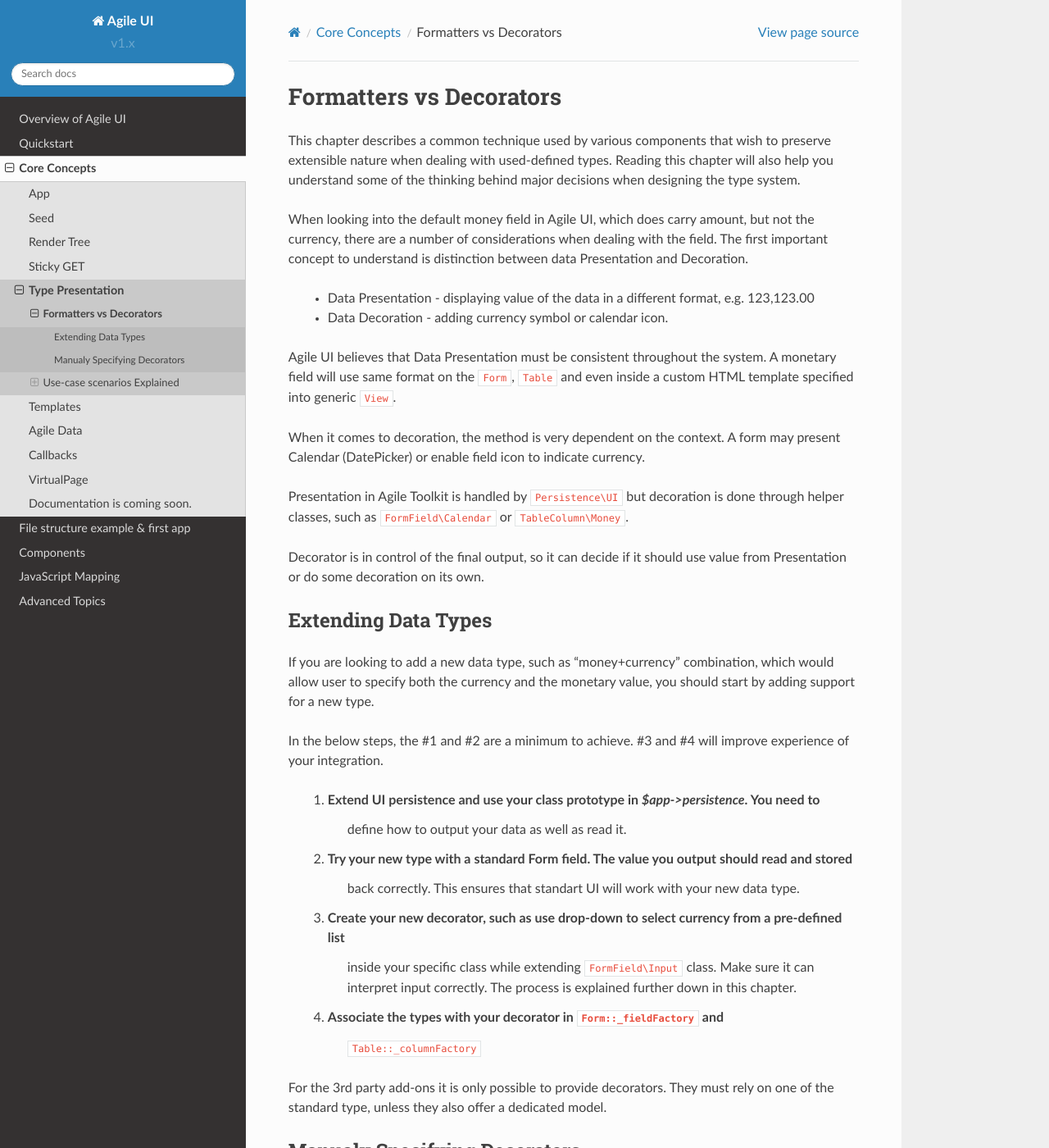
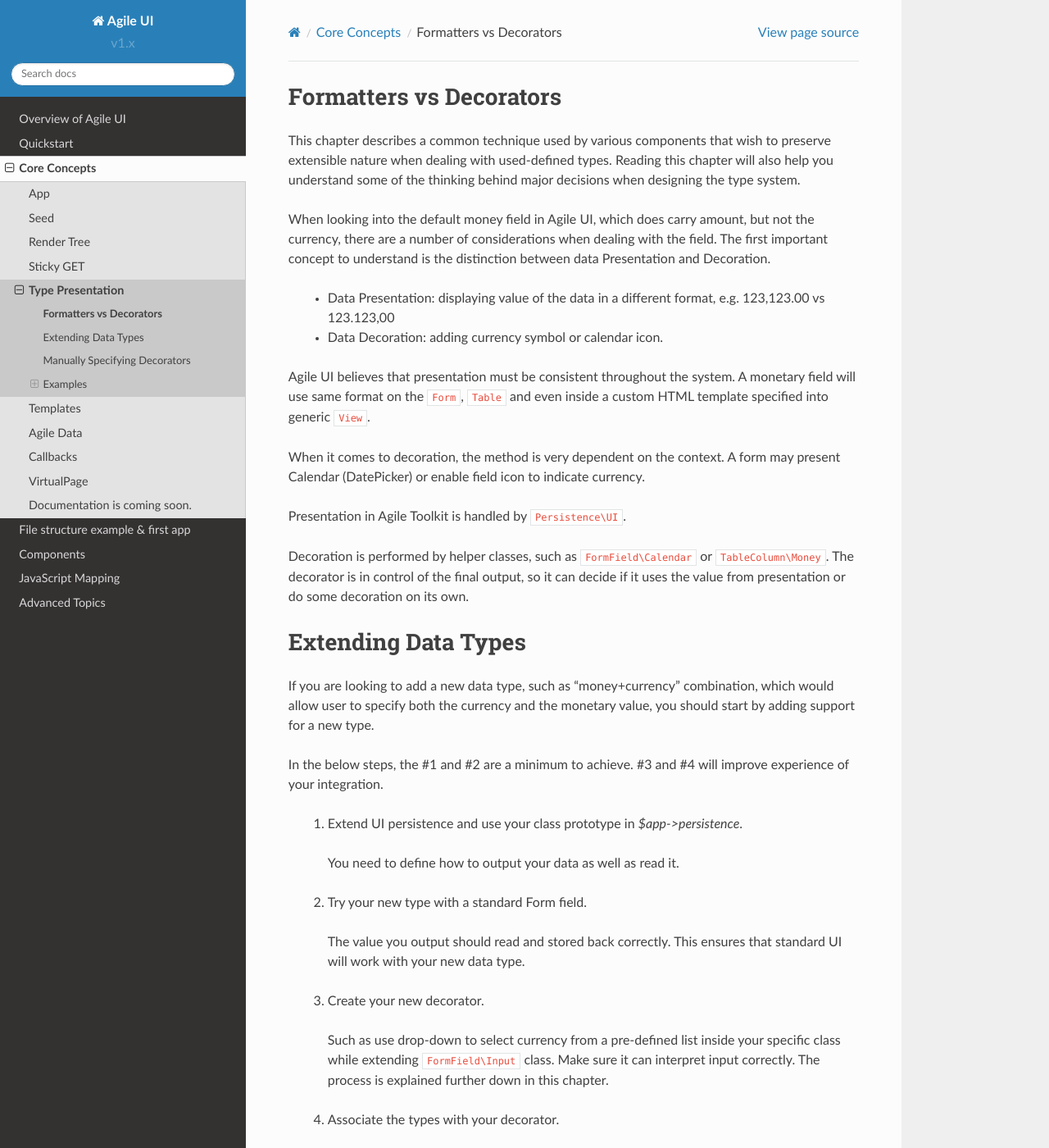
Before and after one commit to atk4/ui, a Sphinx documentation site: the page built from docs/type-presentation.rst, in a window 1280 px wide and 1400 px high. Shown: the whole window at 82% size. Built offline with Sphinx 7.4.7 and the Read the Docs theme 2.0.0, drawn with Linux system fonts in a browser that asks for light colours; pages that are not in the unit, such as notebooks, are missing from menus; cross-references to code outside the pages are shown as plain code; some of the changed text lies outside the part shown.

Commit message:
Formatters vs Decorators: Cleanup and precisions

```diff
--- a/docs/type-presentation.rst
+++ b/docs/type-presentation.rst
@@ -10,26 +10,27 @@
 
 When looking into the default money field in Agile UI, which does carry amount, but not
 the currency, there are a number of considerations when dealing with the field. The first
-important concept to understand is distinction between data Presentation and Decoration.
+important concept to understand is the distinction between data Presentation and Decoration.
 
- - Data Presentation - displaying value of the data in a different format, e.g. 123,123.00
- - Data Decoration - adding currency symbol or calendar icon.
+ - Data Presentation: displaying value of the data in a different format, e.g. 123,123.00 vs 123.123,00
+ - Data Decoration: adding currency symbol or calendar icon.
 
-Agile UI believes that Data Presentation must be consistent throughout the system. A monetary
+Agile UI believes that presentation must be consistent throughout the system. A monetary
 field will use same format on the :php:class:`Form`, :php:class:`Table` and even inside a
 custom HTML template specified into generic :php:class:`View`.
 
 When it comes to decoration, the method is very dependent on the context. A form may present
 Calendar (DatePicker) or enable field icon to indicate currency.
 
-Presentation in Agile Toolkit is handled by :php:class:`Persistence\\UI` but decoration is
-done through helper classes, such as :php:class:`FormField\\Calendar` or :php:class:`TableColumn\\Money`.
+Presentation in Agile Toolkit is handled by :php:class:`Persistence\\UI`.
 
-Decorator is in control of the final output, so it can decide if it should use value from
-Presentation or do some decoration on its own.
+Decoration is performed by helper classes, such as :php:class:`FormField\\Calendar` or
+:php:class:`TableColumn\\Money`. The decorator is in control of the final output, so it can decide if
+it uses the value from presentation or do some decoration on its own.
 
 Extending Data Types
---------------------
+====================
+
 If you are looking to add a new data type, such as "money+currency" combination, which would
 allow user to specify both the currency and the monetary value, you should start by adding
 support for a new type.
@@ -37,29 +38,33 @@
 In the below steps, the #1 and #2 are a minimum to achieve. #3 and #4 will improve experience
 of your integration.
 
+ 1. Extend UI persistence and use your class prototype in `$app->persistence`.
 
- 1. Extend UI persistence and use your class prototype in `$app->persistence`. You need to
-     define how to output your data as well as read it.
+  You need to define how to output your data as well as read it.
 
- 2. Try your new type with a standard Form field. The value you output should read and stored
-     back correctly. This ensures that standart UI will work with your new data type.
+ 2. Try your new type with a standard Form field.
 
- 3. Create your new decorator, such as use drop-down to select currency from a pre-defined list
-     inside your specific class while extending :php:class:`FormField\\Input` class. Make sure
-     it can interpret input correctly. The process is explained further down in this chapter.
+  The value you output should read and stored back correctly.
+  This ensures that standard UI will work with your new data type.
 
- 4. Associate the types with your decorator in :php:meth:`Form::_fieldFactory` and
-     :php:meth:`Table::_columnFactory`
+ 3. Create your new decorator.
 
-For the 3rd party add-ons it is only possible to provide decorators. They must rely on one of
-the standard type, unless they also offer a dedicated model.
+  Such as use drop-down to select currency from a pre-defined list inside your specific class
+  while extending :php:class:`FormField\\Input` class. Make sure it can interpret input correctly.
+  The process is explained further down in this chapter.
 
+ 4. Associate the types with your decorator.
 
-Manualy Specifying Decorators
------------------------------
+  This happens in :php:meth:`Form::_fieldFactory` and :php:meth:`Table::_columnFactory`.
 
-When working with components, they allow you to specify decoratorors manually, even if type
-of your field does not seem compatible::
+For the third party add-ons it is only possible to provide decorators. They must rely on one of
+the standard types, unless they also offer a dedicated model.
+
+Manually Specifying Decorators
+==============================
+
+When working with components, they allow to specify decorators manually, even if the type
+of the field does not seem compatible::
 
     $table->addColumn('field_name', new \atk4\ui\TableColumn\Password());
 
@@ -67,17 +72,25 @@
 
     $form->addField('field_name', new \atk4\ui\FormField\Password());
 
-Here is the priority list when selecting decorator:
+Selecting the decorator is done in the following order:
 
- - specified to addColumn / addField() as second argument
- - specified through $field->ui['form'] = new \atk4\ui\FormField\Password();
- - fallback to Form::_fieldFactory
+ - specified in second argument to UI `addColumn()` or `addField()` (as shown above)
+ - specified using `ui` property of :php:class:`\atk4\data\Field`::
 
-Use-case scenarios Explained
-============================
+    $field->ui['form'] = new \atk4\ui\FormField\Password();
 
-Here I'm collecting various use-cases and how to properly deal with scenarios
+ - fallback to :php:meth:`Form::_fieldFactory`
 
+.. note:: When talking about "fields": you need to know what kind of field you are talking about (Data or UI).
+    Both **models** (Data) as well as some **views** (UI: form) use fields. They are not the same.
+    Notably, Model field `ui` property contains flags like editable, visible and hidden,
+    which do have some impact on rendering, whereas UI field `ui` property (not used here)
+    designates the Fomantic UI element to use.
+
+Examples
+========
+
+Let's explore various use cases and how to properly deal with scenarios
 
 Display password in plain-text for Admin
 ----------------------------------------
@@ -92,8 +105,8 @@
 
 .. note:: Changing element's type to string will certainly not perform any password encryption.
 
-Hide "account_number" on specific Table
----------------------------------------
+Hide account_number in specific Table
+-------------------------------------
 
 This is reverse scenario. Field `account_number` needs to be stored as-is but should be
 hidden when presented. To hide it from Table::
@@ -103,12 +116,11 @@
     $table->setModel($m);
     $m->addDecorator('account_number', new \atk4\ui\TableColumn\Password());
 
-Create a decorator for hiding credit-card number
+Create a decorator for hiding credit card number
 ------------------------------------------------
 
-If you happen to store card numbers and you only want to display last digits when field
-appears on the tables, yet make it available when editing, you could create your own
-TableColumn decorator::
+If you happen to store card numbers and you only want to display the last digits in tables,
+yet make it available when editing, you could create your own :php:class:`TableColumn` decorator::
 
     class Masker extends \atk4\ui\TableColumn\Generic
     {
@@ -129,11 +141,11 @@
 it's because this technique is unreliable due to ability to exclude HTML tags with
 :php:attr:`Table::$use_html_tags`.
 
-Display card number with spaces
--------------------------------
+Display credit card number with spaces
+--------------------------------------
 If we always have to display card numbers with spaces, e.g. "1234 1234 1234 1234" but have
-database store them without spaces, then this is data formatting task. Best done if we
-extend :php:class:`Persistence\\UI`::
+the database store them without spaces, then this is a data formatting task best done by
+extending :php:class:`Persistence\\UI`::
 
     class MyPersistence extends \atk4\ui\Persistence\UI
     {
@@ -158,7 +170,6 @@
         }
     }
 
-
     class MyApp extends App
     {
         public function __construct($defaults = [])
```
